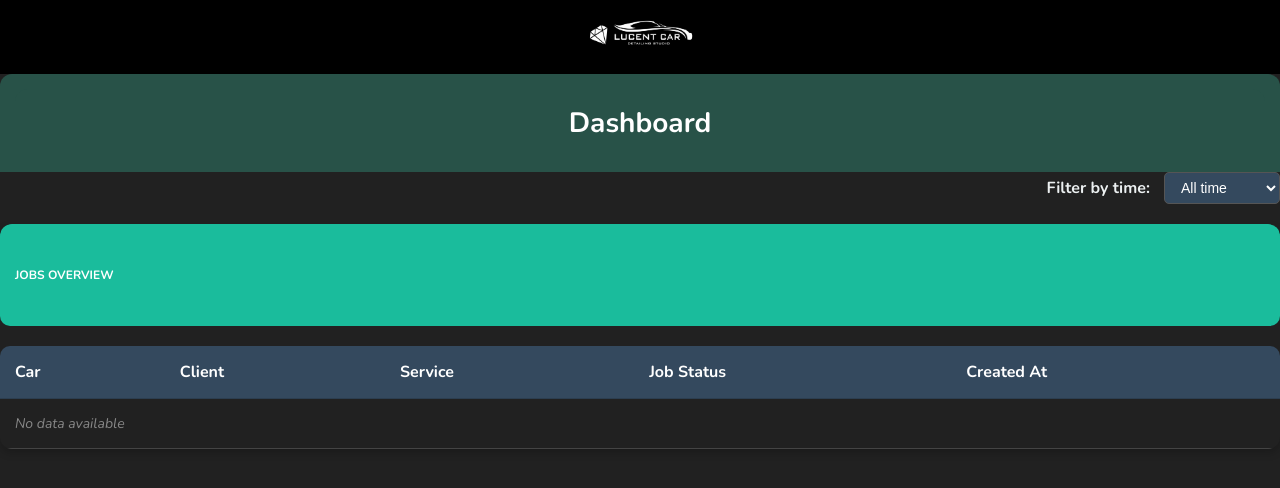
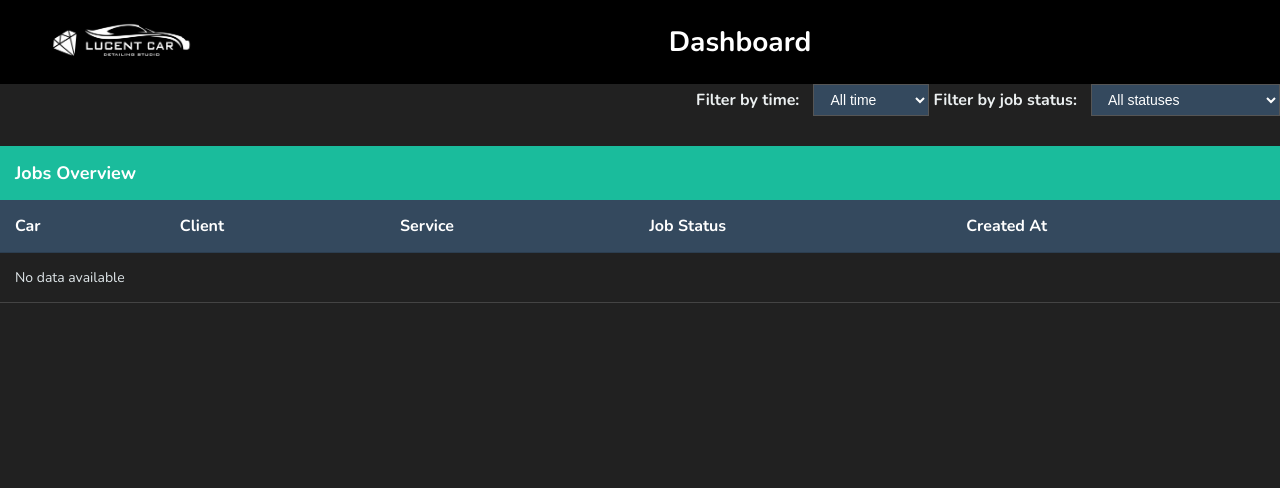
Before and after one commit to Nochnikov/autodetailing_mini_crm, a Django app: page /user_side/dashboard/ in a window 1280 px wide. Shown: the top 488 px of the page. Run offline with Django 5.2, Linux system fonts and the light colour scheme; data that the repository does not hold is empty; some libraries are stand-ins or nearby versions.

Commit message:
russian added

```diff
--- a/mysite/settings.py
+++ b/mysite/settings.py
@@ -117,7 +117,8 @@ AUTH_PASSWORD_VALIDATORS = [
 # Internationalization
 # https://docs.djangoproject.com/en/5.1/topics/i18n/
 
-LANGUAGE_CODE = 'en-us'
+# LANGUAGE_CODE = 'en-us'
+LANGUAGE_CODE = 'ru-ru'
 
 TIME_ZONE = 'UTC'
 
--- a/templates/dashboard/dashboard.html
+++ b/templates/dashboard/dashboard.html
@@ -9,8 +9,7 @@
 
     <!-- Custom fonts and styles -->
     <link href="{% static 'vendor/fontawesome-free/css/all.min.css' %}" rel="stylesheet" type="text/css">
-    <link href="https://fonts.googleapis.com/css?family=Nunito:200,200i,300,300i,400,400i,600,600i,700,700i,800,800i,900,900i"
-          rel="stylesheet">
+    <link href="https://fonts.googleapis.com/css?family=Nunito:200,200i,300,300i,400,400i,600,600i,700,700i,800,800i,900,900i" rel="stylesheet">
     <link href="{% static 'css/sb-admin-2.min.css' %}" rel="stylesheet">
 
     <style>
@@ -18,84 +17,83 @@
             font-family: 'Nunito', sans-serif;
             margin: 0;
             padding: 0;
-            background-color: #212121; /* Темный фон */
-            color: #dfe6e9; /* Светлый текст */
+            background-color: #212121;
+            color: #dfe6e9;
         }
 
-        /* Линия и логотип сверху */
         .logo-container {
-            background-color: #000000; /* Черный фон для новой линии */
-            padding: 10px 0;
-            text-align: center;
-            position: relative;
+            display: flex;
+            align-items: center;
+            justify-content: space-between;
+            background-color: #000000;
+            padding: 10px 20px;
         }
 
         .logo {
-            width: 150px; /* Размер логотипа */
+            width: 200px;
             height: auto;
-            opacity: 1;
         }
 
-        .topbar {
-            background: #285248; /* Яркий зеленый фон */
+        .topbar-title {
+            flex-grow: 1;
+            text-align: center;
             color: #ffffff;
-            padding: 15px;
-            text-align: center;
             font-size: 28px;
             font-weight: bold;
-            margin-bottom: 0; /* Убираем отступ снизу */
-            border-radius: 12px 12px 0 0; /* Округляем верхний угол */
+            margin: 0;
         }
 
         .container {
             width: 90%;
             max-width: 1200px;
             margin: 20px auto;
-            background-color: #2c3e50; /* Темный контейнер */
-            border-radius: 12px;
-            padding: 30px;
+            background-color: #2c3e50;
+            padding: 20px;
             box-shadow: 0 6px 18px rgba(0, 0, 0, 0.2);
+        }
+
+        .table-responsive {
+            overflow-x: auto;
         }
 
         .table {
             width: 100%;
             border-collapse: collapse;
-            margin-top: 20px;
+            margin-top: 10px;
             font-size: 16px;
-            border-radius: 10px;
-            overflow: hidden;
         }
 
         .table th {
-            background-color: #34495e; /* Темный фон для заголовков */
+            background-color: #34495e;
             color: #ffffff;
             text-align: left;
             padding: 15px;
-            border-bottom: 1px solid #2c3e50; /* Легкая граница */
+            border-bottom: 1px solid #2c3e50;
         }
 
         .table td {
             padding: 15px;
-            border-bottom: 1px solid #444; /* Темная линия */
+            border-bottom: 1px solid #444;
             text-align: left;
             font-size: 14px;
         }
 
         .table tr:nth-child(even) {
-            background-color: #3a4b56; /* Темный фон для четных строк */
+            background-color: #3a4b56;
         }
 
         .table tr:hover {
-            background-color: #4d6b7d; /* Светлее при наведении */
+            background-color: #4d6b7d;
             transition: background-color 0.3s ease-in-out;
         }
 
-        .no-data {
-            text-align: center;
-            padding: 20px;
+        .table-caption {
+            background-color: #1abc9c;
+            color: #ffffff;
+            font-weight: bold;
+            text-align: left;
+            padding: 15px;
             font-size: 18px;
-            font-style: italic;
-            color: #888;
         }
 
         .filter-form {
@@ -112,109 +110,25 @@
         .filter-form select {
             padding: 6px 12px;
             border: 1px solid #555;
-            border-radius: 5px;
             font-size: 14px;
             background-color: #34495e;
             color: #ffffff;
-        }
-
-        .card-header {
-            background: #1abc9c; /* Зеленый цвет для карточки */
-            color: #ffffff;
-            font-weight: bold;
-            text-transform: uppercase;
-            font-size: 18px;
-            padding: 15px;
-            border-radius: 10px;
-            margin-bottom: 20px;
-        }
-
-        .card {
-            border: none;
-            border-radius: 12px;
-            overflow: hidden;
-            box-shadow: 0 4px 8px rgba(0, 0, 0, 0.2);
-        }
-
-        .button {
-            display: inline-block;
-            background-color: #1abc9c; /* Зеленая кнопка */
-            color: white;
-            padding: 12px 24px;
-            border-radius: 5px;
-            text-decoration: none;
-            font-size: 16px;
-            transition: background-color 0.3s ease;
-            margin-top: 10px;
-            text-align: center;
-        }
-
-        .button:hover {
-            background-color: #16a085; /* Темно-зеленый при наведении */
-        }
-
-        .divider {
-            margin: 20px 0;
-            border-top: 1px solid #444; /* Темная линия-разделитель */
-        }
-
-        .section-title {
-            font-size: 22px;
-            font-weight: bold;
-            color: #ecf0f1;
-            margin-bottom: 10px;
-        }
-
-        .section-content {
-            font-size: 16px;
-            color: #ecf0f1;
-            line-height: 1.6;
-        }
-
-        .photos {
-            display: flex;
-            flex-wrap: wrap;
-            gap: 15px;
-            justify-content: center;
-        }
-
-        .photo {
-            width: 150px;
-            height: 150px;
-            border-radius: 8px;
-            overflow: hidden;
-            box-shadow: 0 4px 8px rgba(0, 0, 0, 0.2);
-        }
-
-        .photo img {
-            width: 100%;
-            height: 100%;
-            object-fit: cover;
         }
     </style>
 </head>
 
 <body id="page-top">
-    <!-- Page Wrapper -->
     <div id="wrapper">
 
-        <!-- Content Wrapper -->
         <div id="content-wrapper" class="d-flex flex-column">
 
-            <!-- Main Content -->
             <div id="content">
 
-                <!-- New top section with logo -->
+                <!-- Updated top section with larger logo and centered title -->
                 <div class="logo-container">
                     <img src="{% static 'logos/Frame 9.png' %}" alt="Lucent Car Logo" class="logo">
+                    <h1 class="topbar-title">Dashboard</h1>
                 </div>
-
-                <!-- Topbar -->
-                <nav class="navbar navbar-expand navbar-light bg-white topbar static-top shadow">
-                    <div class="topbar">
-                        Dashboard
-                    </div>
-                </nav>
 
                 <!-- Begin Page Content -->
                 <div class="container-fluid">
@@ -227,16 +141,21 @@
                             <option value="last_month" {% if request.GET.period == "last_month" %}selected{% endif %}>Last month</option>
                             <option value="last_year" {% if request.GET.period == "last_year" %}selected{% endif %}>Last year</option>
                         </select>
+
+                        <label for="job_status">Filter by job status:</label>
+                        <select name="job_status" id="job_status" onchange="this.form.submit()">
+                            <option value="all" {% if request.GET.job_status == "all" %}selected{% endif %}>All statuses</option>
+                            <option value="ожидает_предоплаты" {% if request.GET.job_status == "ожидает_предоплаты" %}selected{% endif %}>Ожидает Предоплаты</option>
+                            <option value="в_процессе" {% if request.GET.job_status == "в_процессе" %}selected{% endif %}>В Процессе</option>
+                            <option value="завершено" {% if request.GET.job_status == "завершено" %}selected{% endif %}>Завершено</option>
+                        </select>
                     </form>
 
                     <!-- Data Table -->
                     <div class="card shadow mb-4">
-                        <div class="card-header py-3">
-                            <h6 class="m-0 font-weight-bold text-primary">Jobs Overview</h6>
-                        </div>
-                        <div class="card-body">
                         <div class="table-responsive">
-                                <table class="table table-bordered" width="100%" cellspacing="0">
+                            <table class="table">
+                                <caption class="table-caption">Jobs Overview</caption>
                                 <thead>
                                 <tr>
                                     <th>Car</th>
@@ -248,6 +167,7 @@
                                 </thead>
                                 <tbody>
                                 {% for job in jobs %}
+                                    {% if request.GET.job_status == "all" or job.job_status == request.GET.job_status %}
                                     <tr>
                                         <td>{{ job.car }}</td>
                                         <td>{{ job.client.first_name }} {{ job.client.last_name }}</td>
@@ -255,6 +175,7 @@
                                         <td>{{ job.job_status }}</td>
                                         <td>{{ job.created_at }}</td>
                                     </tr>
+                                    {% endif %}
                                 {% empty %}
                                     <tr>
                                         <td colspan="5" class="text-center no-data">No data available</td>
@@ -262,7 +183,6 @@
                                 {% endfor %}
                                 </tbody>
                             </table>
-                            </div>
                         </div>
                     </div>
 
--- a/templates/detailing/user_job_detailing.html
+++ b/templates/detailing/user_job_detailing.html
@@ -23,7 +23,7 @@
         display: flex; /* Используем Flexbox для центрирования */
         justify-content: center; /* Центрируем по горизонтали */
         align-items: center; /* Центрируем по вертикали */
-        height: 120px; /* Высота контейнера */
+        height: 100px; /* Высота контейнера */
         margin-bottom: -20px;
         }
 
```
Also changed, not shown: detailing/models.py (+21 -7 lines). Lines whose indentation alone changed are shown as unchanged.
